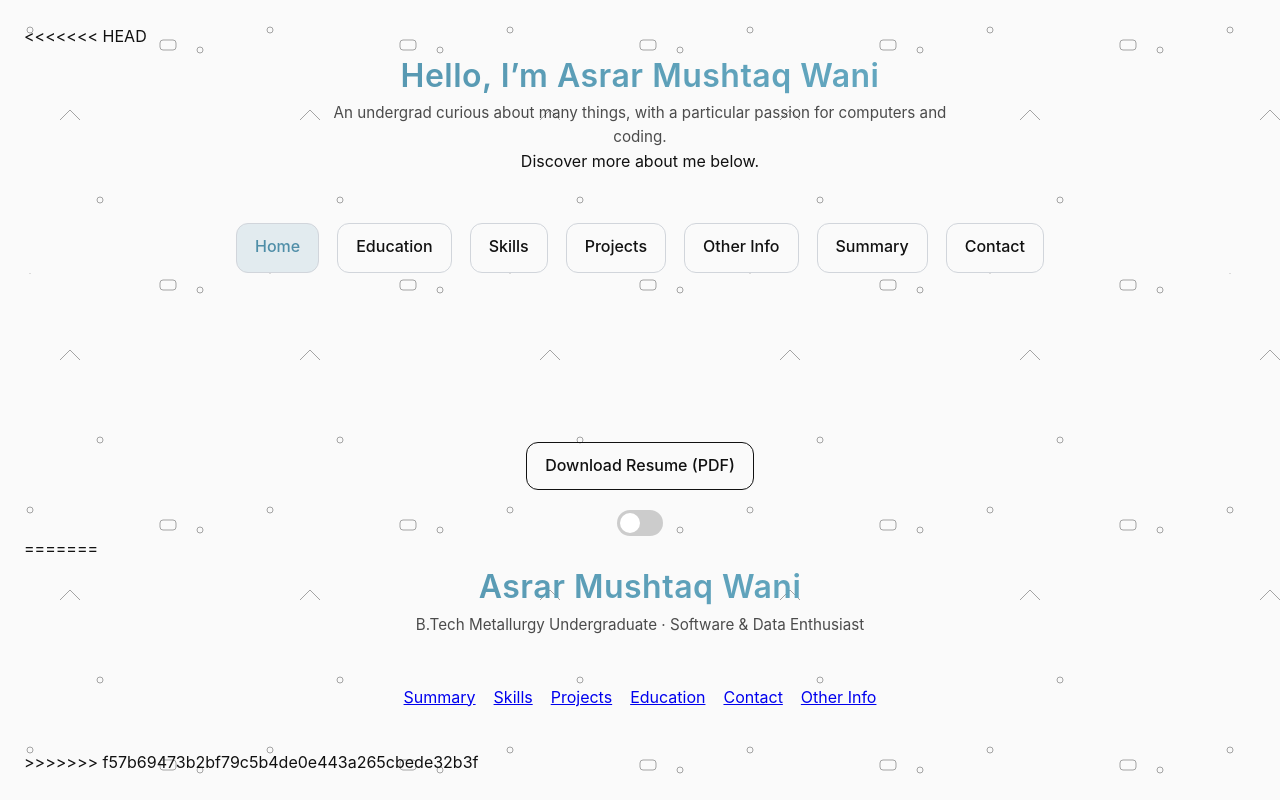
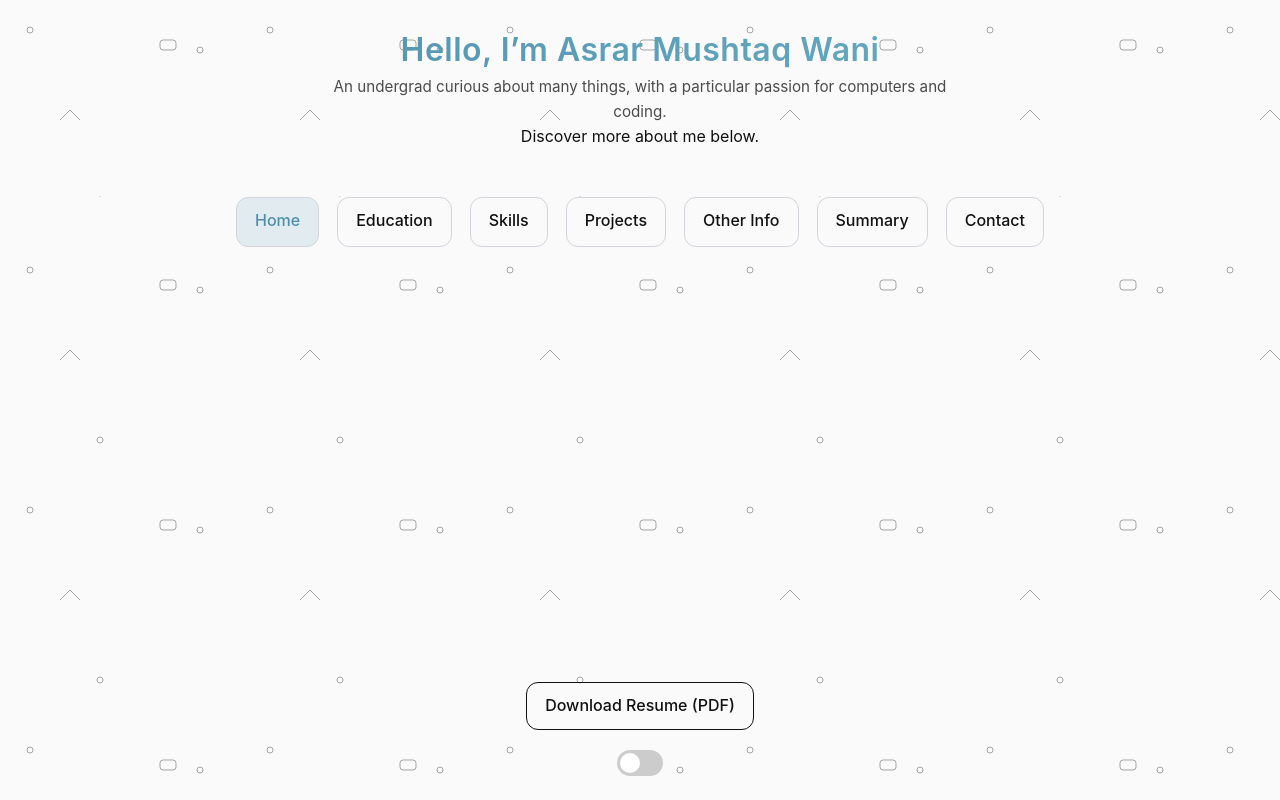
Before and after one commit to asrarmushtaqwani/portfolio, a plain HTML site: page index.html in a window 1280 px wide. Drawn offline with Linux system fonts and the light colour scheme.

Commit message:
Resolve merge conflict in index.html

```diff
--- a/index.html
+++ b/index.html
@@ -1,4 +1,4 @@
-<<<<<<< HEAD
+
 <!DOCTYPE html>
 <html lang="en">
 <head>
@@ -47,31 +47,6 @@
 
 </body>
 </html>
-=======
-<!DOCTYPE html>
-<html lang="en">
-<head>
-  <meta charset="UTF-8">
-  <meta name="viewport" content="width=device-width, initial-scale=1.0">
-  <title>Asrar Mushtaq Wani Portfolio</title>
-  <link rel="stylesheet" href="css/style.css">
-</head>
-<body>
-
-  <header class="site-header">
-    <h1>Asrar Mushtaq Wani</h1>
-    <p class="tagline">B.Tech Metallurgy Undergraduate · Software & Data Enthusiast</p>
-  </header>
-
-<nav class="home-nav">
-  <a href="summary.html">Summary</a>
-  <a href="skills.html">Skills</a>
-  <a href="projects.html">Projects</a>
-  <a href="education.html">Education</a>
-  <a href="contact.html">Contact</a>
-  <a href="other.html">Other Info</a>
-</nav>
-
 <script>
 document.addEventListener("DOMContentLoaded", () => {
   // Fade in page on load
@@ -102,4 +77,3 @@ document.querySelectorAll('a').forEach(link => {
 
 </body>
 </html>
->>>>>>> f57b69473b2bf79c5b4de0e443a265cbede32b3f
```
